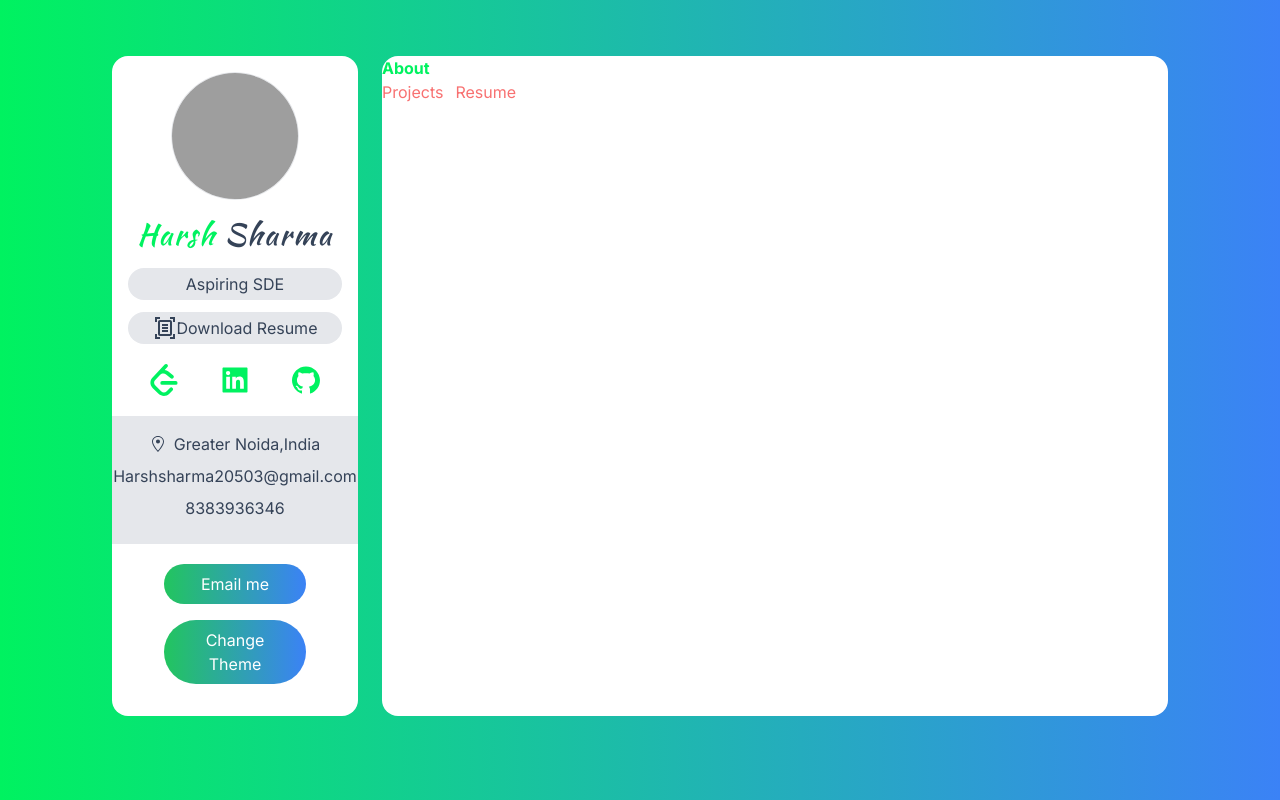
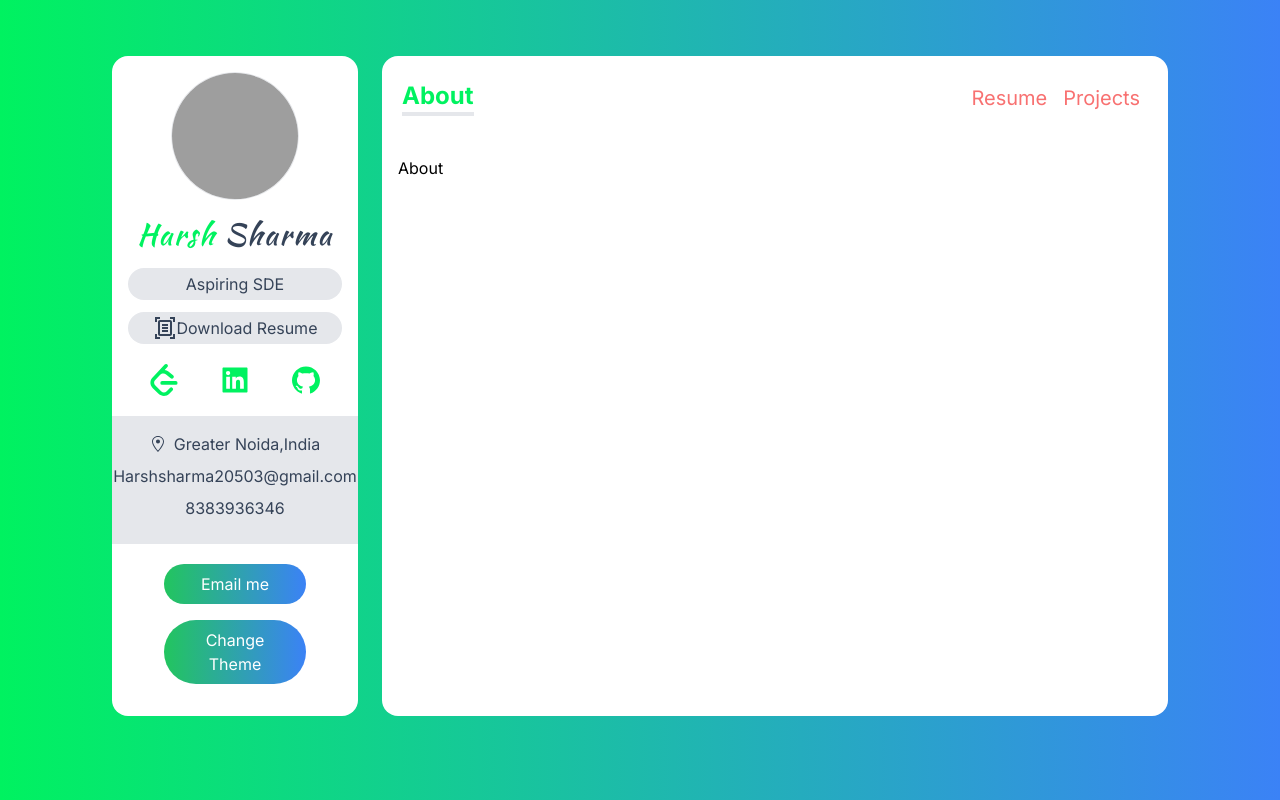
Before and after one commit to HarshSharma20503/Portfolio, a Next.js app: page / in a window 1280 px wide. Built offline with nearby package versions, Linux system fonts and the light colour scheme; grey boxes are pictures that could not be loaded.

Commit message:
Modified navbar(without routes) and added content area

```diff
--- /dev/null
+++ b/app/Components/About.tsx
@@ -0,0 +1,9 @@
+const About = () => {
+  return (
+    <div className='p-4 text-black'>
+      About
+    </div>
+  )
+}
+
+export default About
--- /dev/null
+++ b/app/Components/ContentArea.tsx
@@ -0,0 +1,20 @@
+import { FunctionComponent } from 'react';
+import About from './About';
+import Resume from './Resume';
+import Projects from './Projects';
+
+type ContentAreaProps = {
+  active: string;
+};
+
+const ContentArea: FunctionComponent<ContentAreaProps> = ({ active }) => {
+  return (
+    <div>
+      {active === 'About' && <About/>}
+      {active === 'Resume' && <Resume/>}
+      {active === 'Projects' && <Projects/>}
+    </div>
+  );
+};
+
+export default ContentArea;
--- /dev/null
+++ b/app/Components/Mainbar.tsx
@@ -0,0 +1,17 @@
+'use client';
+import React, { useState } from "react";
+import ContentArea from "./ContentArea";
+import Navbar from "./Navbar";
+
+const Mainbar: React.FC = () => {
+  const [active, setActive] = useState<string>("About");
+
+  return (
+    <>
+      <Navbar setActive={setActive} active={active} />
+      <ContentArea  active={active} />
+    </>
+  );
+};
+
+export default Mainbar;
--- a/app/Components/Navbar.tsx
+++ b/app/Components/Navbar.tsx
@@ -1,41 +1,42 @@
 'use client';
+import { FunctionComponent } from 'react';
+import Link from 'next/link';
 
-import Link from "next/link";
-import { usePathname } from "next/navigation";
-import { useEffect, useState } from "react";
-
-const Navbar = () => {
-
-    const [activeItem, setActiveItem] = useState<string>('');
-
-    const pathname = usePathname();
-
-    useEffect(()=>{
-        if(pathname === "/")setActiveItem('About')
-    },[]);
-
-    return (
-        <div>
-            <span className="font-bold text-green">{activeItem}</span>
-            <div className="flex space-x-3 text-red-400 font-lg">
-                {activeItem !== 'About' && (
-                    <Link href="/">
-                            <span onClick={()=> setActiveItem('About')}>About</span>
-                    </Link>
-                )}
-                {activeItem !== 'Projects' && (
-                    <Link href="/">
-                            <span onClick={()=> setActiveItem('Projects')}>Projects</span>
-                    </Link>
-                )}
-                {activeItem !== 'Resume' && (
-                    <Link href="/">
-                            <span onClick={()=> setActiveItem('Resume')}>Resume</span>
-                    </Link>
-                )}
-            </div>
-        </div>
-    )
+type NavItemProps = {
+  active: string;
+  setActive: (name: string) => void;
+  name: string;
+};
+type NavbarProps = {
+   active : string;
+   setActive: (name : string) => void;
 }
 
-export default Navbar
+const NavItem: FunctionComponent<NavItemProps> = ({ active, setActive, name }) => {
+  return active !== name ? (
+      <a>
+        <span
+          className='mx-2 cursor-pointer hover:border-b-4 hover:text-green'
+          onClick={() => setActive(name)}>
+          {name}
+        </span>
+      </a>
+  ) : null;
+};
+
+const Navbar: FunctionComponent<NavbarProps> = ({ active, setActive }) => {
+
+  return (
+    <div className='flex items-center justify-between px-5 py-3 my-3'>
+      <span className='text-xl font-bold border-b-4 md:text-2xl text-green'>{active}</span>
+
+      <div className='text-base text-red-400 font-normal md:text-xl'>
+        <NavItem active={active} setActive={setActive} name='About' />
+        <NavItem active={active} setActive={setActive} name='Resume' />
+        <NavItem active={active} setActive={setActive} name='Projects' />
+      </div>
+    </div>
+  );
+};
+
+export default Navbar;
--- /dev/null
+++ b/app/Components/Projects.tsx
@@ -0,0 +1,8 @@
+const Projects = () => {
+  return (
+    <div className='p-4 text-black'>
+      Projects component
+    </div>
+  )
+}
+export default Projects
--- /dev/null
+++ b/app/Components/Resume.tsx
@@ -0,0 +1,9 @@
+const Resume = () => {
+    return (
+      <div className='p-4 text-black'>
+          resume page
+      </div>
+    )
+  }
+
+  export default Resume
--- a/app/page.tsx
+++ b/app/page.tsx
@@ -1,6 +1,5 @@
-import React from 'react'
 import Sidebar from './Components/Sidebar'
-import Navbar from './Components/Navbar'
+import Mainbar from './Components/Mainbar'
 
 const page = () => {
   return (
@@ -9,9 +8,7 @@ const page = () => {
         <Sidebar />
       </div>
       <div className='flex flex-col col-span-12 bg-white rounded-2xl dark:text-white lg:col-span-9'>
-        {/* Navbar */}
-        <Navbar/>
-        {/* About */}
+        <Mainbar/>
       </div>
     </div>
 
--- a/app/projects.tsx
+++ /dev/null
@@ -1,11 +0,0 @@
-import React from 'react'
-
-const projects = () => {
-  return (
-    <div className='p-4'>
-        projects
-    </div>
-  )
-}
-
-export default projects
--- a/app/resume.tsx
+++ /dev/null
@@ -1,11 +0,0 @@
-import React from 'react'
-
-const resume = () => {
-  return (
-    <div className='p-4'>
-        resume page
-    </div>
-  )
-}
-
-export default resume
```
